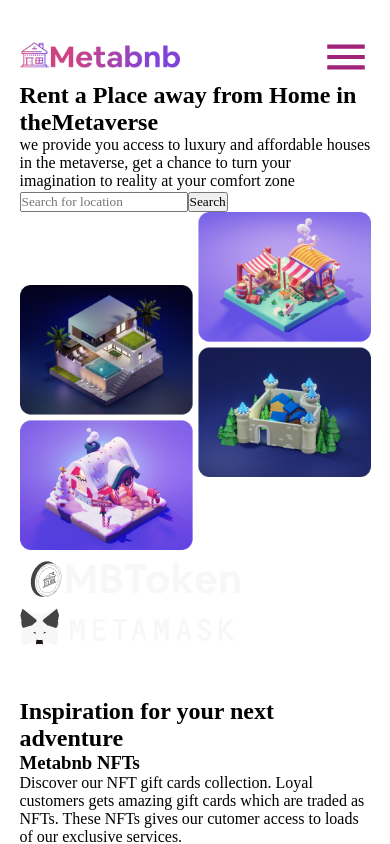
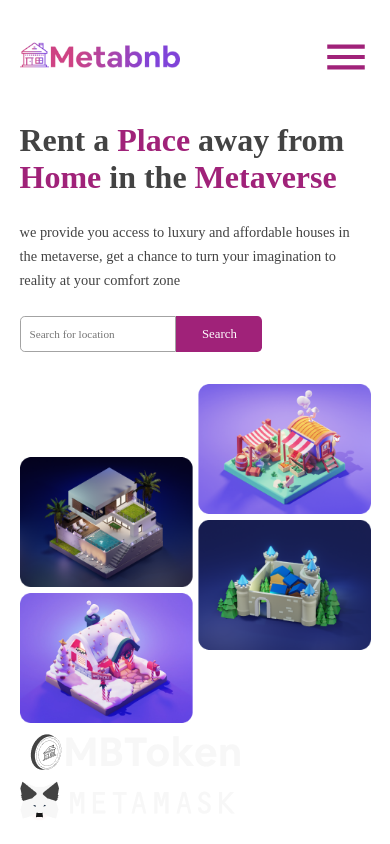
Before and after one commit to Chisquare7/meta-bnb-web, a React (Create React App) app: page / in a window 390 px wide. Shown: the top 844 px of the page. Built offline with nearby package versions, Linux system fonts and the light colour scheme; a web font is replaced by a local one.

Commit message:
feat: Add and complete CSS styling of the hero section of HomePage for mobile responsiveness

```diff
--- a/src/App.css
+++ b/src/App.css
@@ -187,6 +187,71 @@
 }
 
 
+
+/* C. Styling of the Home Page */
+
+/* Styling of the Hero section */
+
+.hero__flex {
+  margin-top: 2.5em;
+}
+
+.hero__left .hero__heading {
+  font-size: 2rem;
+  color: #434343;
+  font-weight: 700;
+  font-style: bold;
+  fill: solid;
+}
+
+.hero__left .hero__heading .inline__text {
+  color: #A02279;
+}
+
+.hero__left .hero__subtext {
+  margin: 1.5em 0;
+}
+
+.hero__left .hero__subtext .hero__text {
+  font-size: .9rem;
+  color: #434343;
+  font-weight: 400;
+  font-style: normal;
+  line-height: 1.5rem;
+  fill: solid;
+}
+
+.hero__left .input__content {
+  display: flex;
+  align-items: center;
+  margin-bottom: 2em;
+}
+
+.hero__left .input__content .search__input {
+  outline: none;
+  border: 1px solid #A3A3A3;
+  padding: .8em;
+  border-top-left-radius: .3rem;
+  border-bottom-left-radius: .3rem;
+  font-size: .7rem;
+  color: #B8B8B8;
+  font-weight: 400;
+  font-style: normal;
+  line-height: 1rem;
+}
+
+.hero__left .input__content .input__action {
+  border: none;
+  background: #A02279;
+  padding: .8em 2em;
+  border-top-right-radius: .3rem;
+  border-bottom-right-radius: .3rem;
+  font-size: .8rem;
+  color: #FFFFFF;
+  font-weight: 400;
+  font-style: normal;
+  line-height: 1rem;
+}
 
 
 
--- a/src/pages/Homepage.js
+++ b/src/pages/Homepage.js
@@ -22,7 +22,7 @@
 							<h1 className="hero__heading">
 								Rent a <span className="inline__text">Place</span> away from{" "}
 								<span className="inline__text">Home</span> in the
-								<span className="inline__text">Metaverse</span>
+								<span className="inline__text"> Metaverse</span>
 							</h1>
 							<div className="hero__subtext">
 								<p className="hero__text">
```
